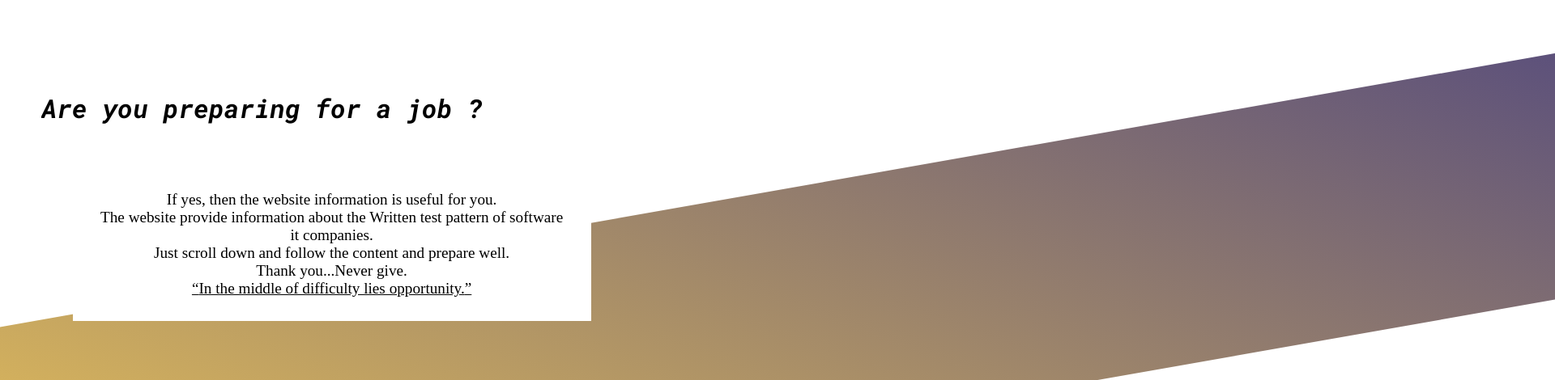
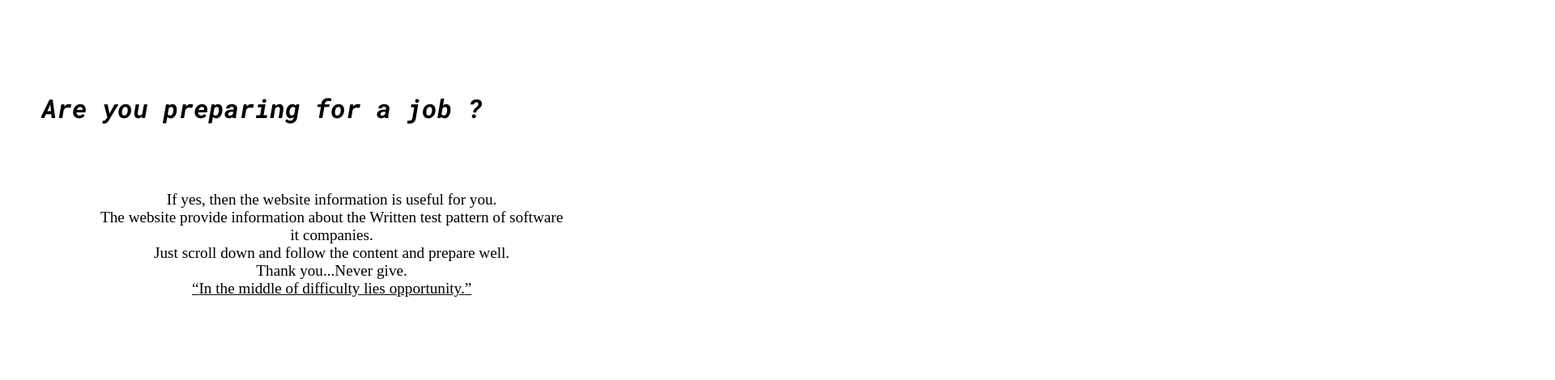
Before and after one commit to jayakrishna123WD/written-test-pattern, a plain HTML site: page index.html in a window 1280 px wide. Shown: the part 146-616 px from the top of the page at 81% size, 1920 px wide, since content can reach past the window. Drawn offline with Linux system fonts and the light colour scheme.

Commit message:
Update index.html

```diff
--- a/index.html
+++ b/index.html
@@ -43,9 +43,6 @@
                 <q>In the middle of difficulty lies opportunity.</q>
             </p>
 
-            <div class="box">
-
-            </div>
         </header>
 
         <!--company1 capgemini-->
```
